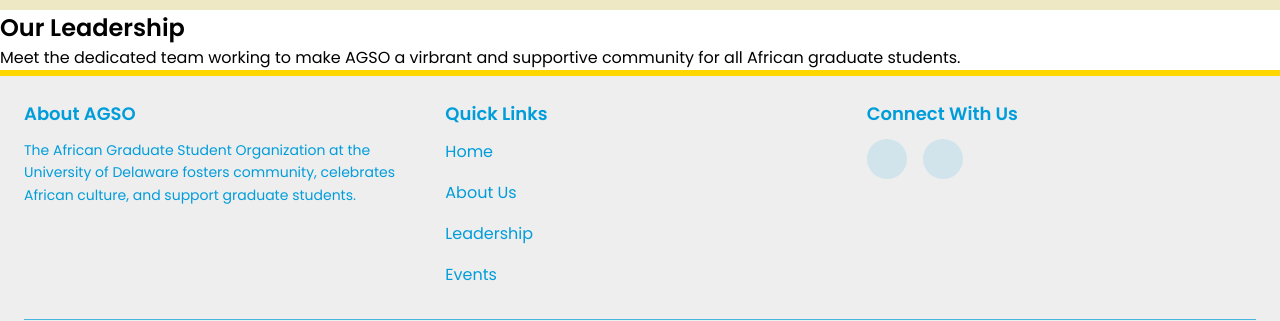
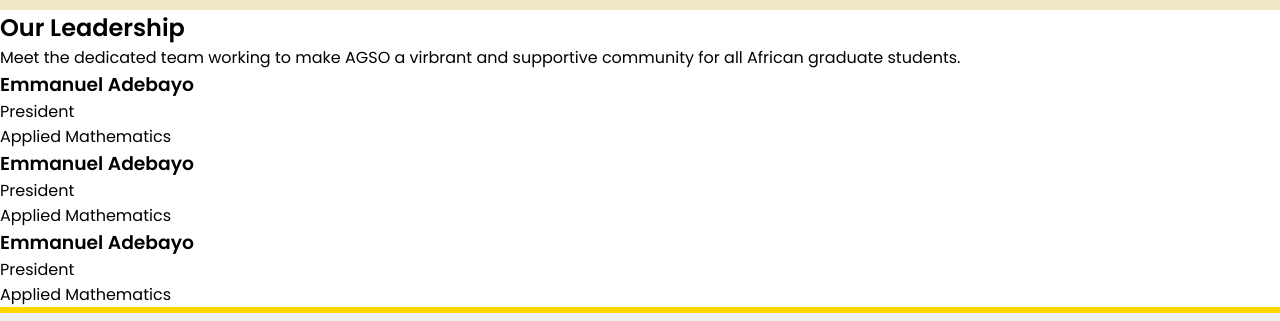
Before and after one commit to Immaculatedcoder/AGSO-UDEL-Website, a React (Vite) app in the folder african-grad-org/: page / in a window 1280 px wide. Shown: the part 2476-2797 px from the top of the page. Built offline with nearby package versions, Linux system fonts and the light colour scheme; some icons are missing; a web font is replaced by a local one.

Commit message:
updated Mission, leadership

```diff
--- a/african-grad-org/src/pages/LeadershipSection/Leadership.jsx
+++ b/african-grad-org/src/pages/LeadershipSection/Leadership.jsx
@@ -1,9 +1,27 @@
 import "./Leadership.css";
+import LS1 from "../../assets/images/LS1.png";
 
 const LeadersProfile = [
   {
     id: 1,
     name: "Emmanuel Adebayo",
+    role: "President",
+    department: "Applied Mathematics",
+    img: LS1,
+  },
+  {
+    id: 2,
+    name: "Emmanuel Adebayo",
+    role: "President",
+    department: "Applied Mathematics",
+    img: LS1,
+  },
+  {
+    id: 3,
+    name: "Emmanuel Adebayo",
+    role: "President",
+    department: "Applied Mathematics",
+    img: LS1,
   },
 ];
 
@@ -21,7 +39,26 @@
         </div>
 
         {/* Down parts: Leaders card then */}
-        <div className="leaders__container"></div>
+        <div className="leaders__container">
+          {LeadersProfile.map((leader, index) => (
+            <div key={index} className="leaders__card-profile">
+              <div
+                className="leaders__image-card"
+                style={{
+                  backgroundImage: `url(${leader.img})`,
+                  backgroundRepeat: "no-repeat",
+                }}
+              />
+              <div className="Leader__info">
+                <h3> {leader.name}</h3>
+
+                <p> {leader.role}</p>
+
+                <p> {leader.department}</p>
+              </div>
+            </div>
+          ))}
+        </div>
       </div>
     </section>
   );
--- a/african-grad-org/src/pages/MissionSection/MissionSection.jsx
+++ b/african-grad-org/src/pages/MissionSection/MissionSection.jsx
@@ -54,7 +54,7 @@
         {/* Down part of the mission section */}
         <div className="missionn__values">
           {values.map((value, index) => (
-            <div key={value.index} className="mission__value-card">
+            <div key={index} className="mission__value-card">
               <div className="mission__icons">
                 <value.icon className="mission__icon" />
               </div>
```
Also changed, not shown: african-grad-org/src/assets/images/LS1.png (added).
